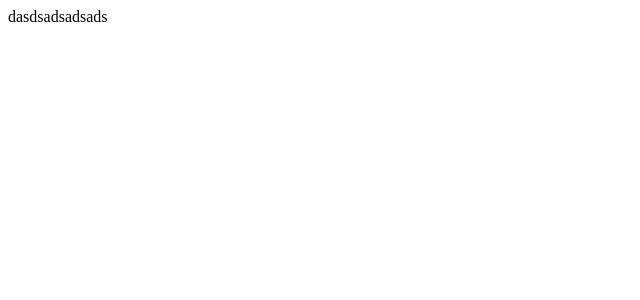
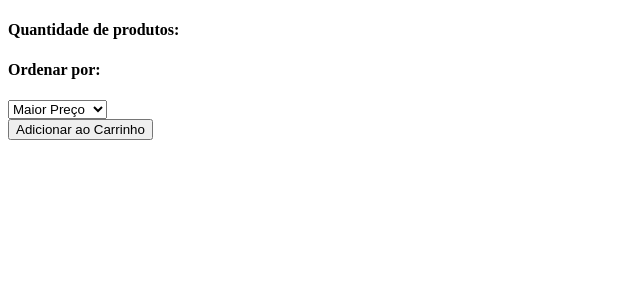
Before and after one commit to future4code/molina-labe-commerce2, a React (Create React App) app: page / in a window 1280 px wide. Shown: the top 300 px of the page, without its empty margins (0-640 px from the left). Built offline with nearby package versions, Linux system fonts and the light colour scheme.

Commit message:
Realizei a criação do componente Produtos.js

```diff
--- a/src/App.js
+++ b/src/App.js
@@ -1,10 +1,14 @@
 import React from 'react';
+import Produtos from './components/Produtos';
+
 
 
 function App() {
   return (
     <div>
-      dasdsadsadsads
+
+    <Produtos/>
+
     </div>
   );
 }
--- a/src/components/Produtos.js
+++ b/src/components/Produtos.js
@@ -0,0 +1,87 @@
+import React from 'react'
+
+
+export default class Produtos extends React.Component {
+
+    state = {
+        arrayDeProdutos: [
+
+            {
+                imagemProduto: "'https://picsum.photos/200/200&a=1'",
+                nomeProduto: "Produto 1",
+                valor: 100,
+                id: 1
+            },
+
+            {
+                imagemProduto: "'https://picsum.photos/200/200&a=2'",
+                nomeProduto: "Produto 2",
+                valor: 100,
+                id: 2
+            },
+
+            {
+                imagemProduto: "'https://picsum.photos/200/200&a=3'",
+                nomeProduto: "Produto 3",
+                valor: 100,
+                id: 3
+            },
+
+            {
+                imagemProduto: "'https://picsum.photos/200/200&a=4'",
+                nomeProduto: "Produto 4",
+                valor: 100,
+                id: 4
+            },
+
+            {
+                imagemProduto: "'https://picsum.photos/200/200&a=5'",
+                nomeProduto: "Produto 5",
+                valor: 100,
+                id: 5
+            },
+
+            {
+                imagemProduto: "'https://picsum.photos/200/200&a=6'",
+                nomeProduto: "Produto 6",
+                valor: 100,
+                id: 6
+            }
+        ]
+    }
+
+    render() {
+
+
+        const componentesProdutos = this.state.arrayDeProdutos.map((produto, index) => {
+
+            return
+        })
+
+
+
+
+
+        return (
+            <div>
+                <h4>Quantidade de produtos: {/*recebe a quantidade que irá mudar dependendo dos produtos que aparecerão na tela baseados no filtro */}</h4>
+                <div>
+                    <h4> Ordenar por: </h4>
+                    <select>
+                        <option selected value="Maior Preço">Maior Preço</option>
+                        <option value="Menor Preço">Menor Preço</option>
+
+                    </select>
+                </div>
+
+                <div> {/* Div que será estilizada para receber cada produto */}
+                {componentesProdutos}
+                <button>Adicionar ao Carrinho</button>
+
+                </div>
+
+            </div>
+        )
+    }
+
+}
```
